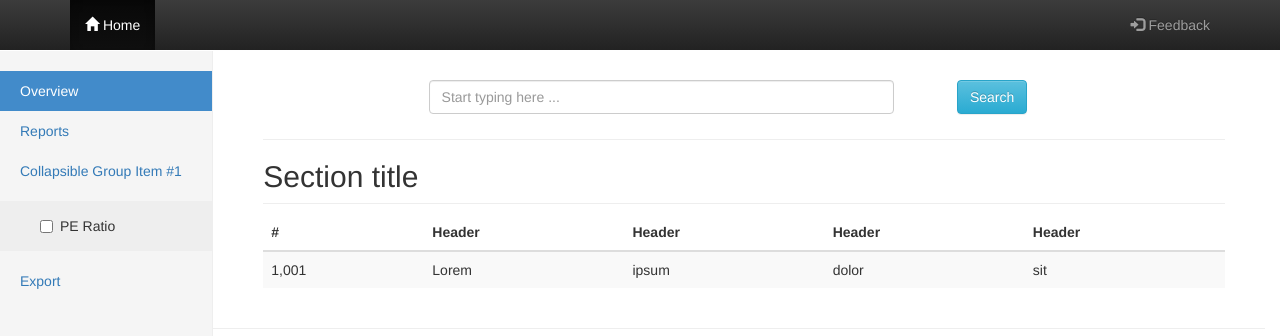
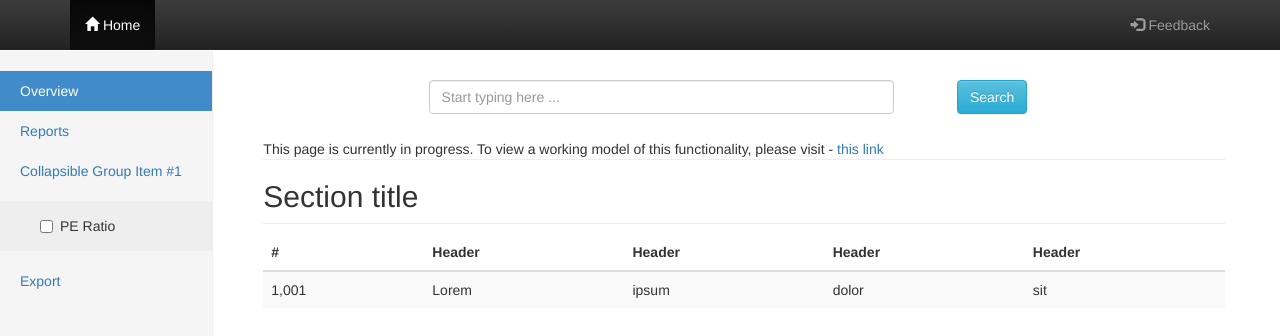
Before and after one commit to udai-singh/StockAnalyzer2, a website: page index.html in a window 1280 px wide. Drawn offline with Linux system fonts and the light colour scheme.

Commit message:
link to previous version

```diff
--- a/index.html
+++ b/index.html
@@ -164,7 +164,7 @@
             </div>
           </form>
           <div class="row row-content">
-
+            This page is currently in progress. To view a working model of this functionality, please visit - <a href="http://udai-singh.github.io/stock-analyzer/">this link</a>
           </div>
           <h2 class="sub-header">Section title</h2>
           <div class="table-responsive">
```
